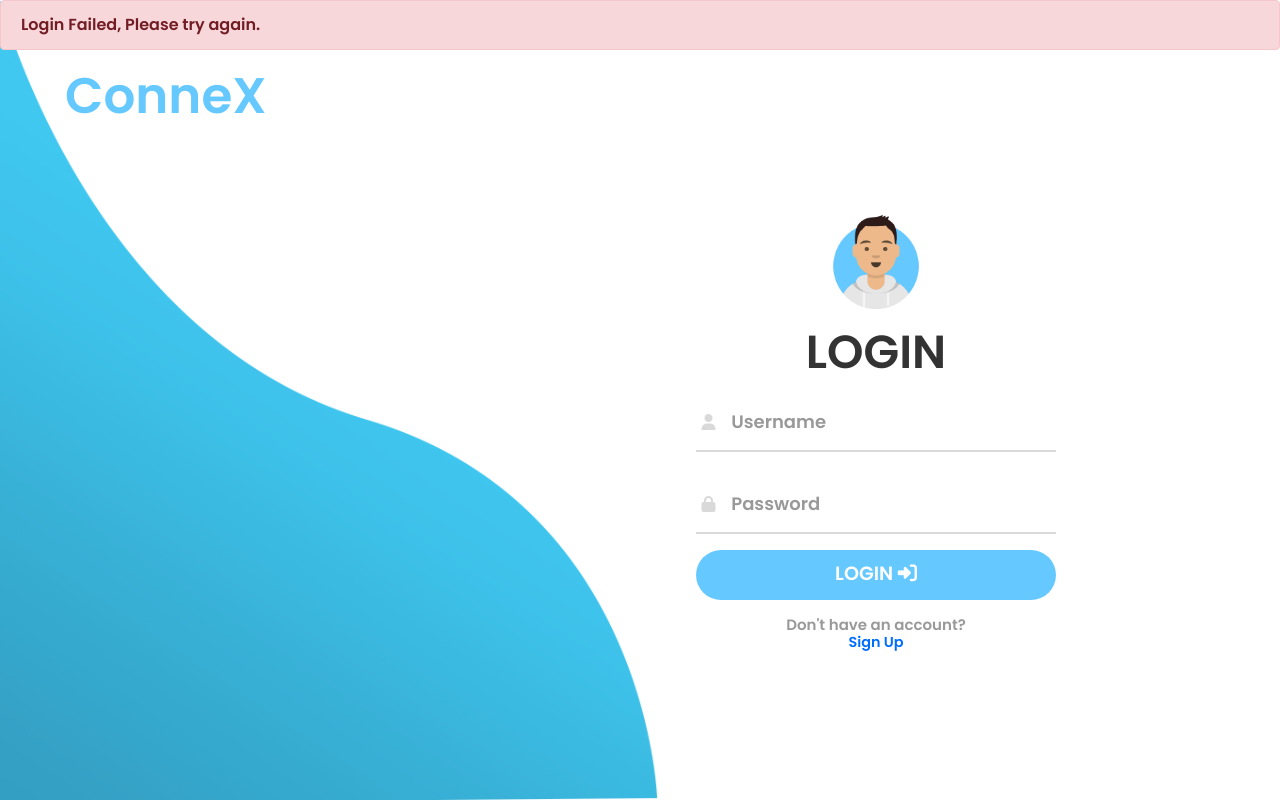
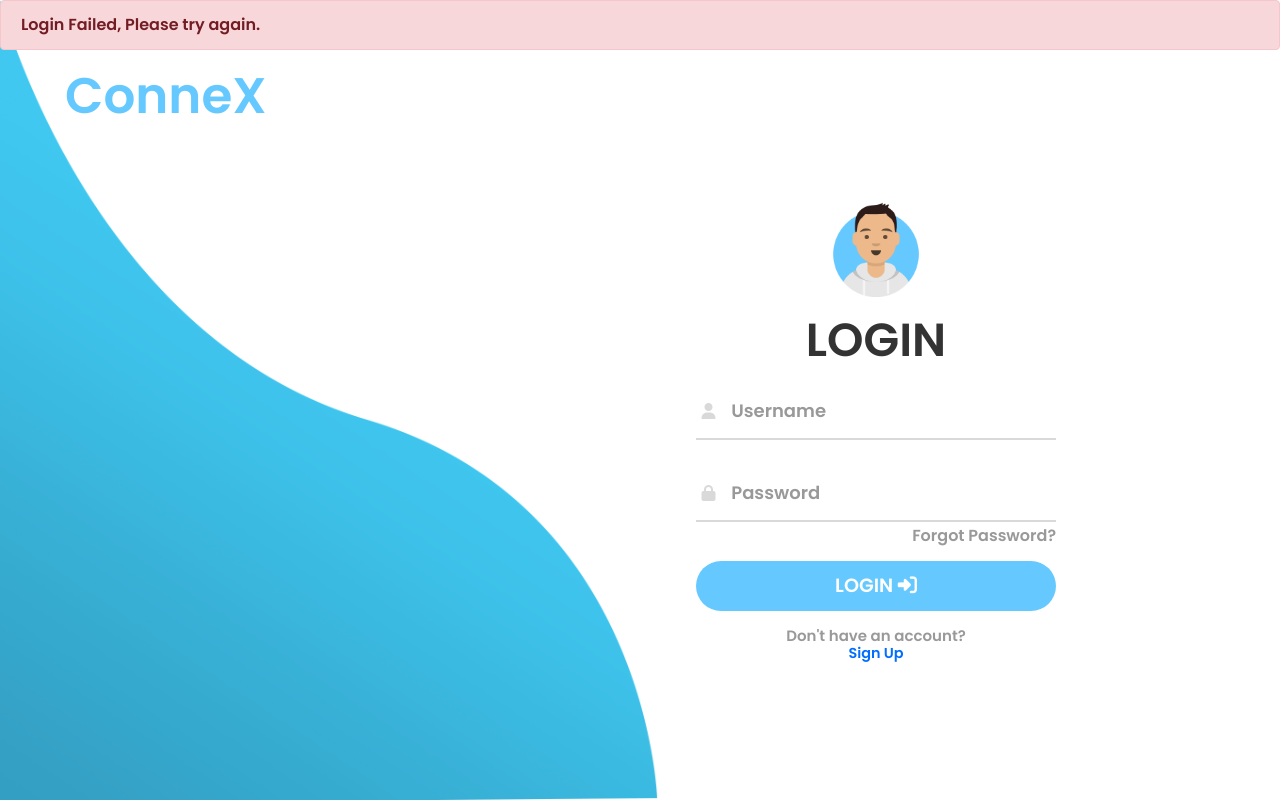
Before and after one commit to iaryankashyap/ConneX, a Flask app: template webapp/templates/loginfail.html in a window 1280 px wide. Run offline with Flask 2, Linux system fonts and the light colour scheme; the template is opened without the code that fills it, so the values that code supplies are empty; some libraries are stand-ins or nearby versions.

Commit message:
Forgot Page

```diff
--- a/webapp/templates/loginfail.html
+++ b/webapp/templates/loginfail.html
@@ -51,7 +51,7 @@
               <input name="password" type="password" class="input" />
             </div>
           </div>
-
+          <a href="forgot_connex"><h6 class="head">Forgot Password?</h6></a>
           <button type="submit" class="btn">
             LOGIN <i class="fas fa-sign-in-alt"></i>
           </button>
```
